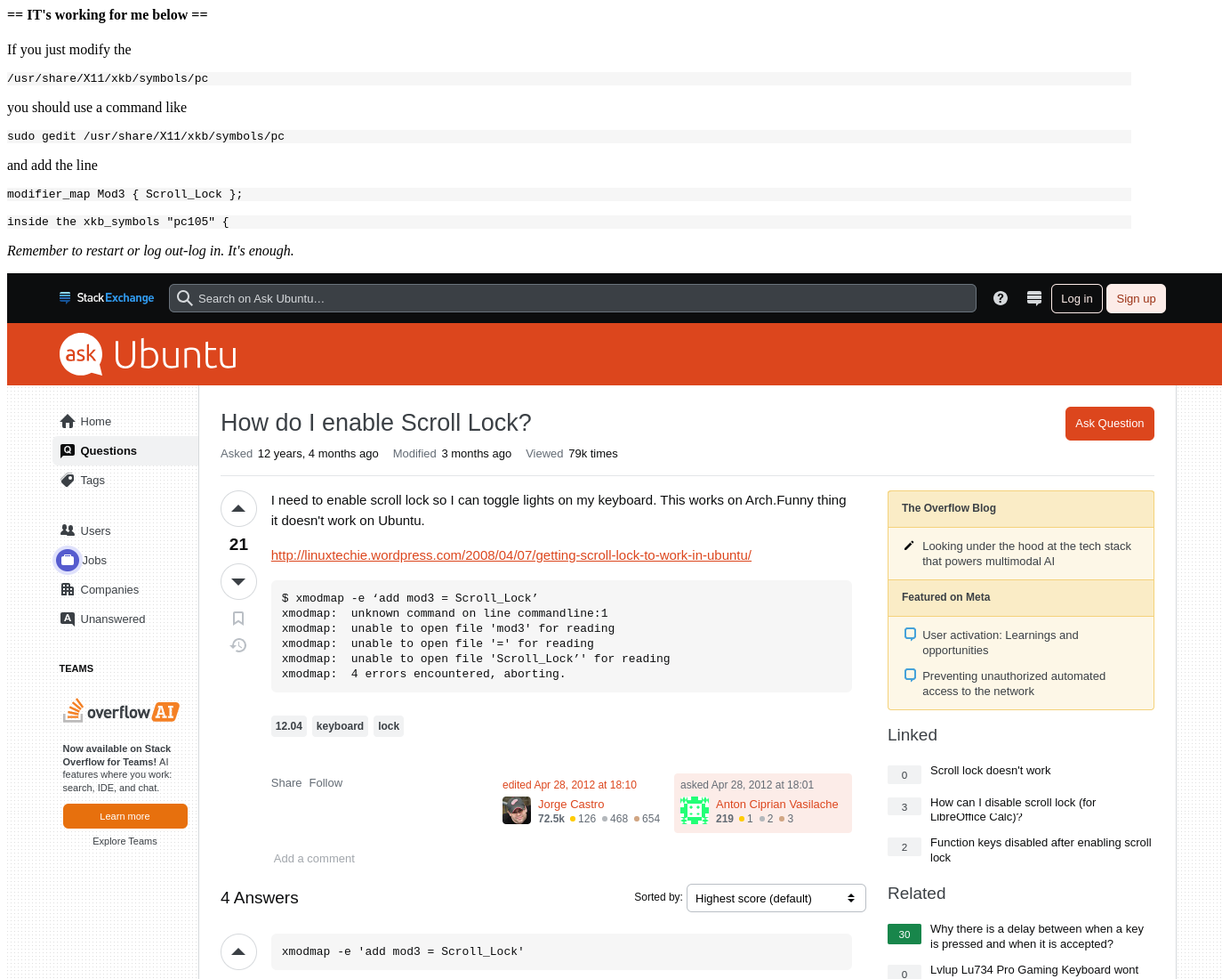
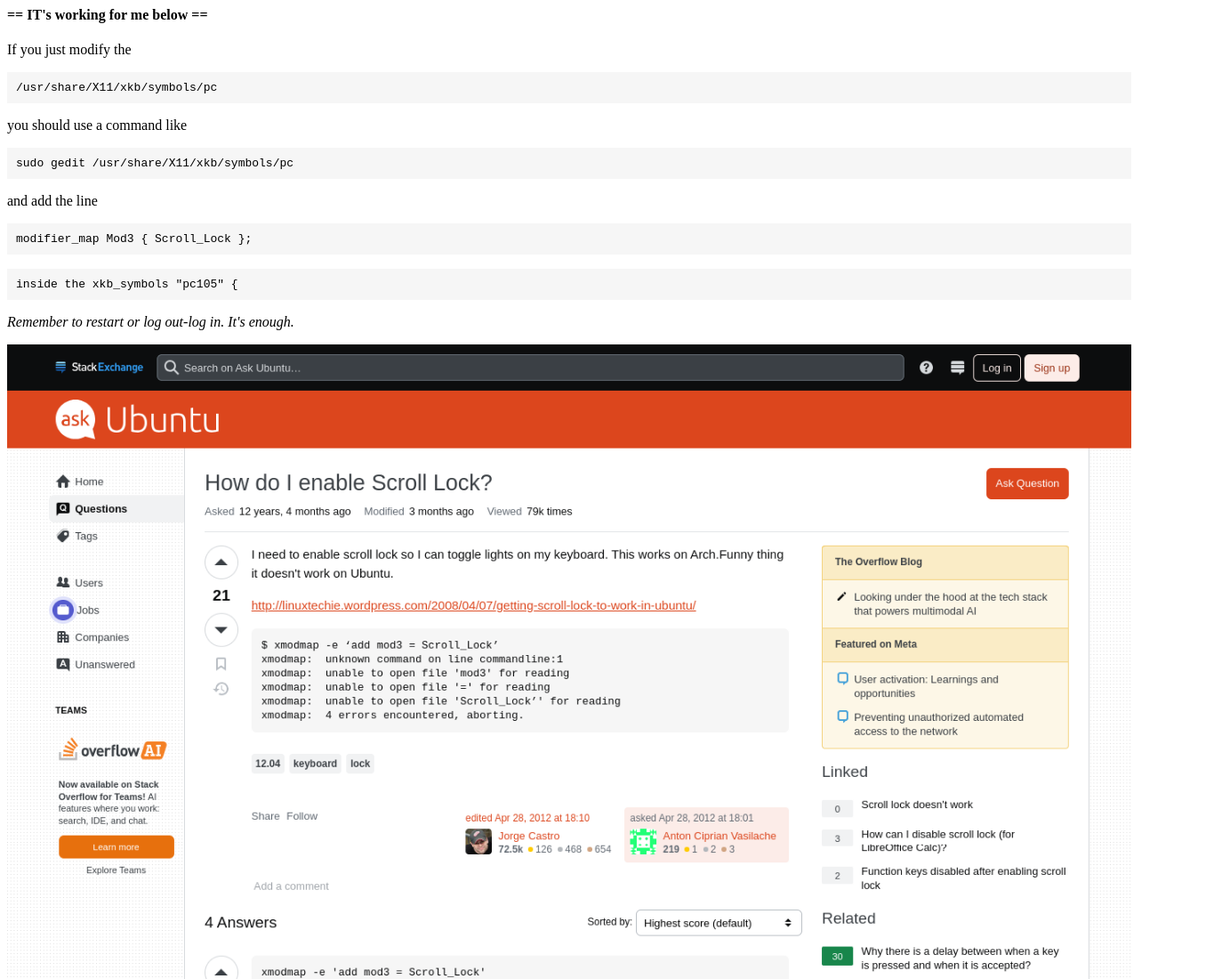
Before and after one commit to mamunpro01/How-do-I-enable-Scroll-Lock-enable-keyboard-backlight-in-linux, a plain HTML site: page index.html in a window 1280 px wide. Shown: the top 1100 px of the page at 89% size, 1374 px wide, since content can reach past the window. Drawn offline with Linux system fonts and the light colour scheme.

Commit message:
Update index.html

```diff
--- a/index.html
+++ b/index.html
@@ -1,11 +1,11 @@
 <h4><strong>== IT's working for me below ==</strong></h4>
 <p>If you just modify the&nbsp;</p>
-<p style="background:#f6f6f6;"><code>/usr/share/X11/xkb/symbols/pc</code></p>
+<p style="background:#f6f6f6;padding: 10px;"><code>/usr/share/X11/xkb/symbols/pc</code></p>
 <p>you should use a command like&nbsp;</p>
-<p style="background:#f6f6f6;"><code>sudo gedit /usr/share/X11/xkb/symbols/pc</code></p>
+<p style="background:#f6f6f6;padding: 10px;"><code>sudo gedit /usr/share/X11/xkb/symbols/pc</code></p>
 <p>and add the line&nbsp;</p>
-<p style="background:#f6f6f6;"><code>modifier_map Mod3 { Scroll_Lock };</code></p>
-<p style="background:#f6f6f6;"><code>inside the xkb_symbols "pc105" {</code></p>
+<p style="background:#f6f6f6;padding: 10px;"><code>modifier_map Mod3 { Scroll_Lock };</code></p>
+<p style="background:#f6f6f6;padding: 10px;"><code>inside the xkb_symbols "pc105" {</code></p>
 <p><i>Remember to restart or log out-log in. It's enough.</i></p>
 
-<img src="https://raw.githubusercontent.com/mamunpro01/How-do-I-enable-Scroll-Lock-enable-keyboard-backlight-in-linux/main/12-04-How-do-I-enable-Scroll-Lock-Ask-Ubuntu.png"/>
+<img width="100%" src="https://raw.githubusercontent.com/mamunpro01/How-do-I-enable-Scroll-Lock-enable-keyboard-backlight-in-linux/main/12-04-How-do-I-enable-Scroll-Lock-Ask-Ubuntu.png"/>
```
